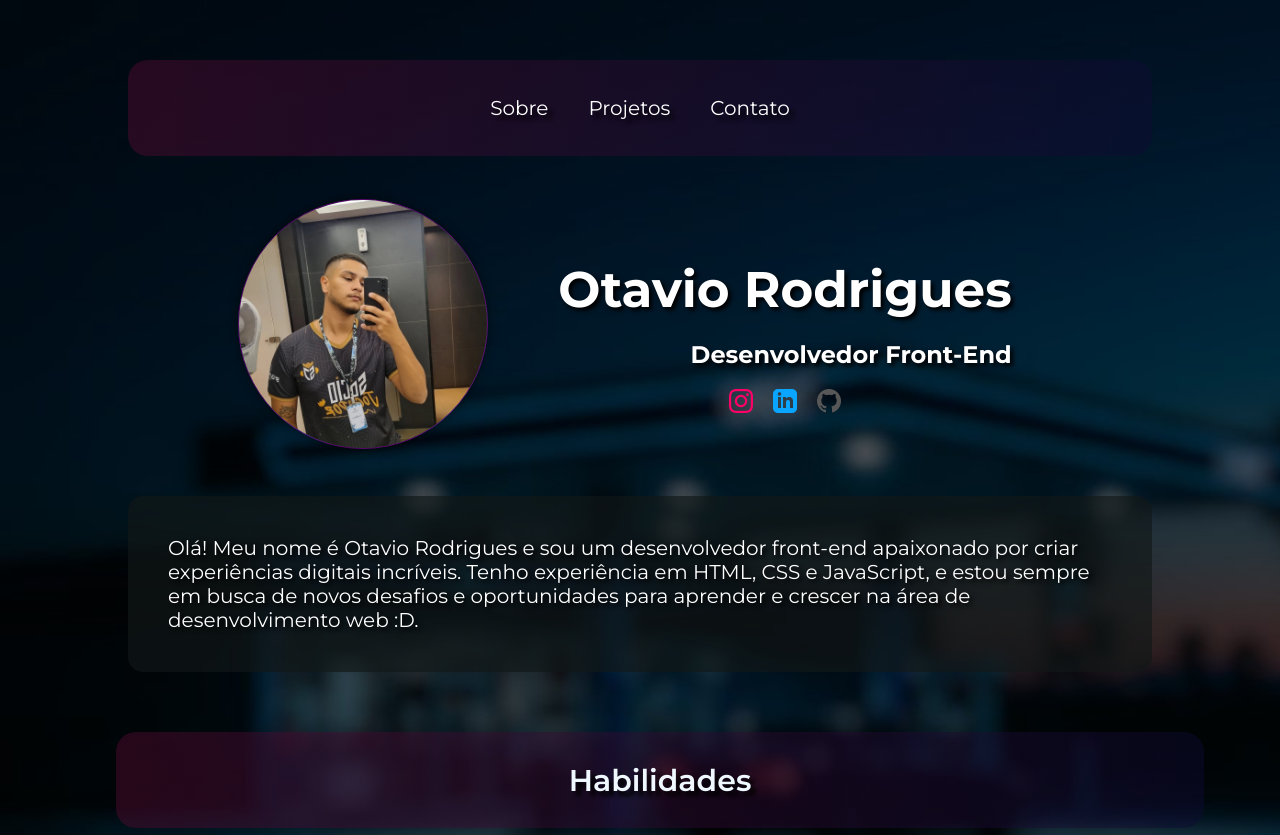
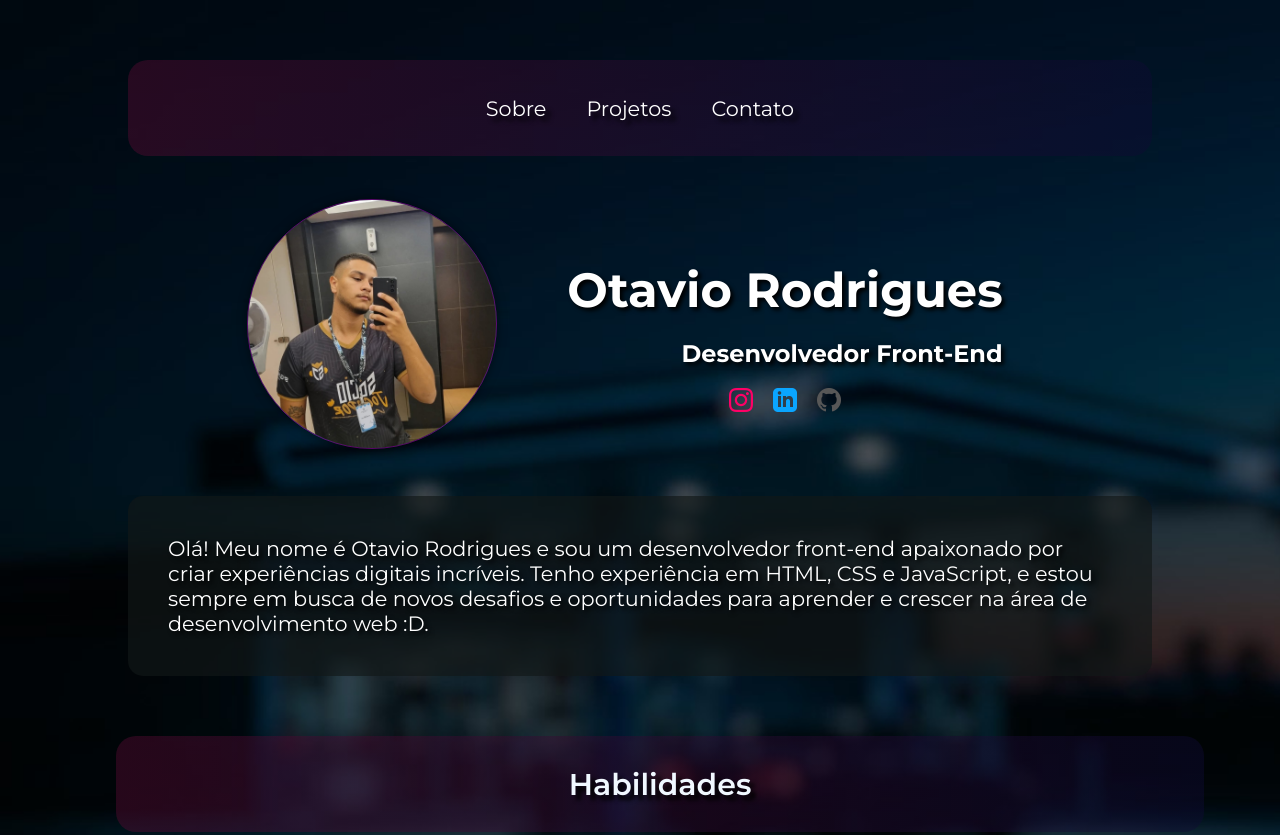
Before and after one commit to tavio404/Portfolio, a plain HTML site: page index.html in a window 1280 px wide. Shown: the top 835 px of the page. Drawn offline with Linux system fonts and the light colour scheme.

Commit message:
Update style.css

```diff
--- a/style.css
+++ b/style.css
@@ -40,7 +40,7 @@ a {
   text-decoration: none;
   color: rgb(255, 255, 255);
   text-shadow: 5px 5px 4px rgb(0, 0, 0);
-  font-size: 20px;
+  font-size: 1.3rem;
 }
 
 .container {
@@ -61,7 +61,7 @@ a {
 }
 
 .informacoes h1 {
-  font-size: 50px;
+  font-size: 3rem;
   display: flex;
   flex-direction: column;
 }
@@ -86,7 +86,7 @@ a {
 }
 
 .sobremim {
-  font-size: 20px;
+  font-size: 1.3rem;
   background-color: #121718a6;
   border-radius: 15px;
   color: #fff;
```
